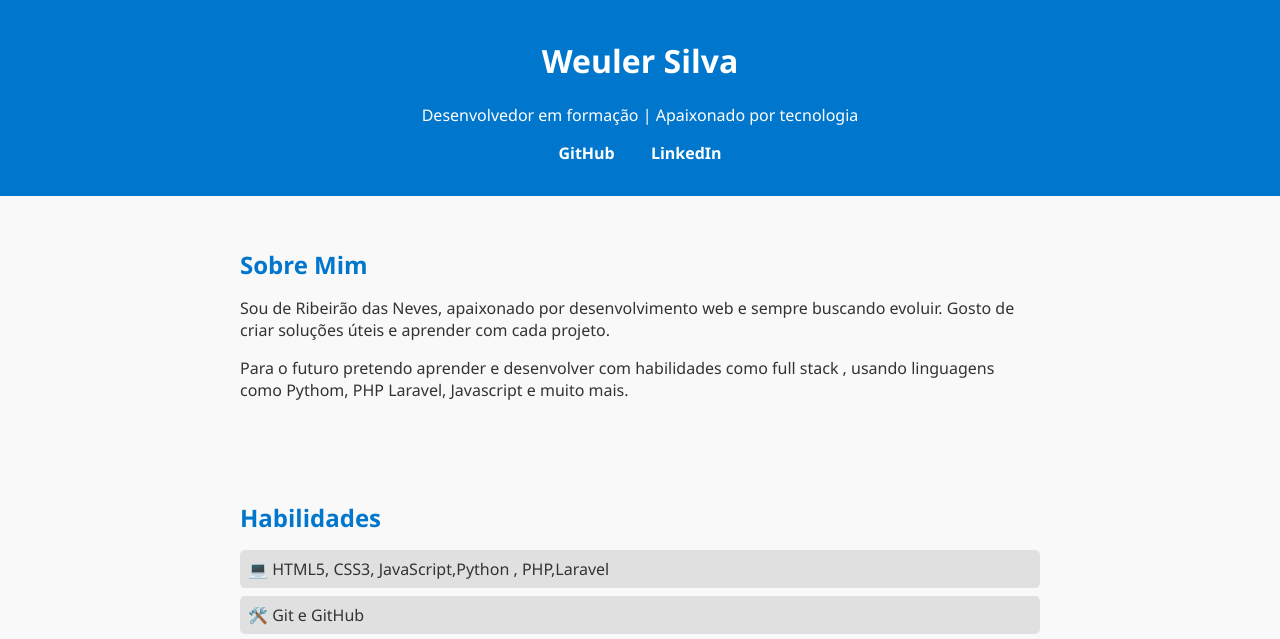
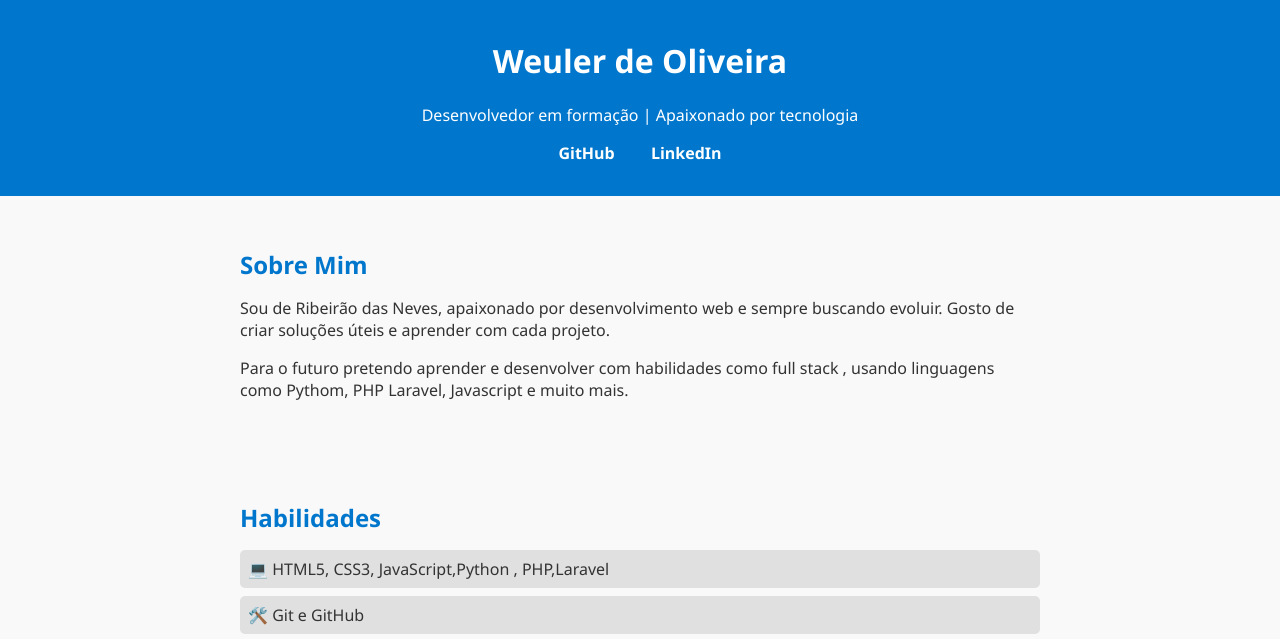
Before and after one commit to Weuler007/objetivos.html, a plain HTML site: page index.html in a window 1280 px wide. Shown: the part 161-800 px from the top of the page. Drawn offline with Linux system fonts and the light colour scheme.

Commit message:
finalizando edição

```diff
--- a/index.html
+++ b/index.html
@@ -9,7 +9,7 @@
 <body>
   <header>
     <img src="weuler.jpg" alt="Foto de Weuler" class="perfil" width="100px" />
-    <h1>Weuler Silva</h1>
+    <h1>Weuler de Oliveira</h1>
     <p>Desenvolvedor em formação | Apaixonado por tecnologia</p>
     <nav>
       <a href="https://github.com/weuler007" target="_blank">GitHub</a>
```
